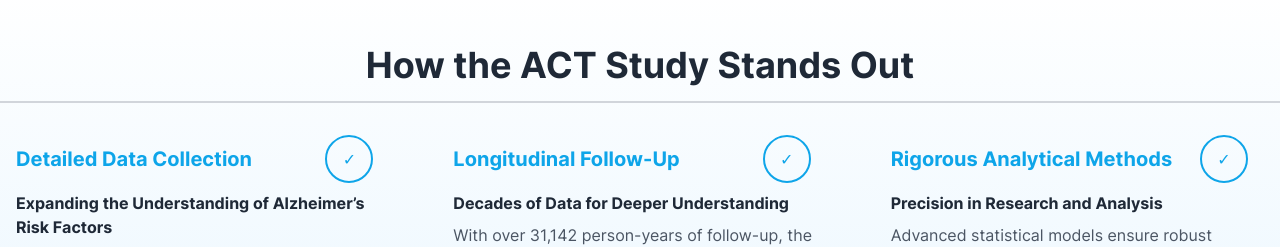
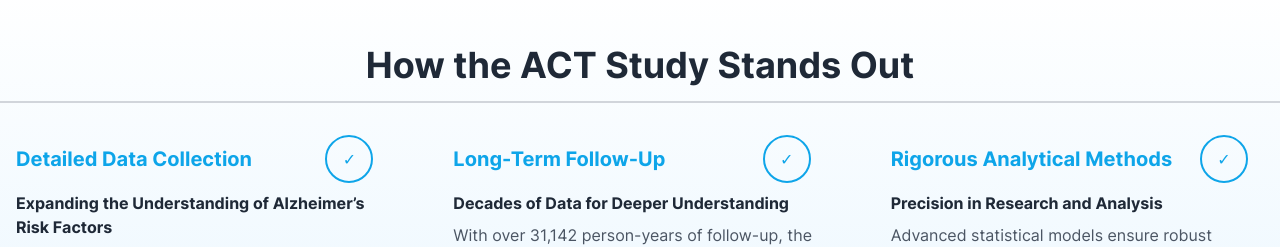
Before and after one commit to EyeACT/eyeactstudy.org, a Next.js app: page / in a window 1280 px wide. Shown: the part 880-1127 px from the top of the page. Built offline with nearby package versions, Linux system fonts and the light colour scheme; what tailwindcss-debug-screens would draw is missing.

Commit message:
refactor: :recycle: word change

```diff
--- a/src/pages/index.tsx
+++ b/src/pages/index.tsx
@@ -88,7 +88,7 @@ const HomePage: React.FC<EventItem> = ({ slug, frontMatter }) => {
     },
     {
       id: 2,
-      title: 'Longitudinal Follow-Up',
+      title: 'Long-Term Follow-Up',
       subtitle: 'Decades of Data for Deeper Understanding',
       description:
         'With over 31,142 person-years of follow-up, the ACT study offers insights into how ophthalmic conditions evolve and their impact on brain health.',
```
